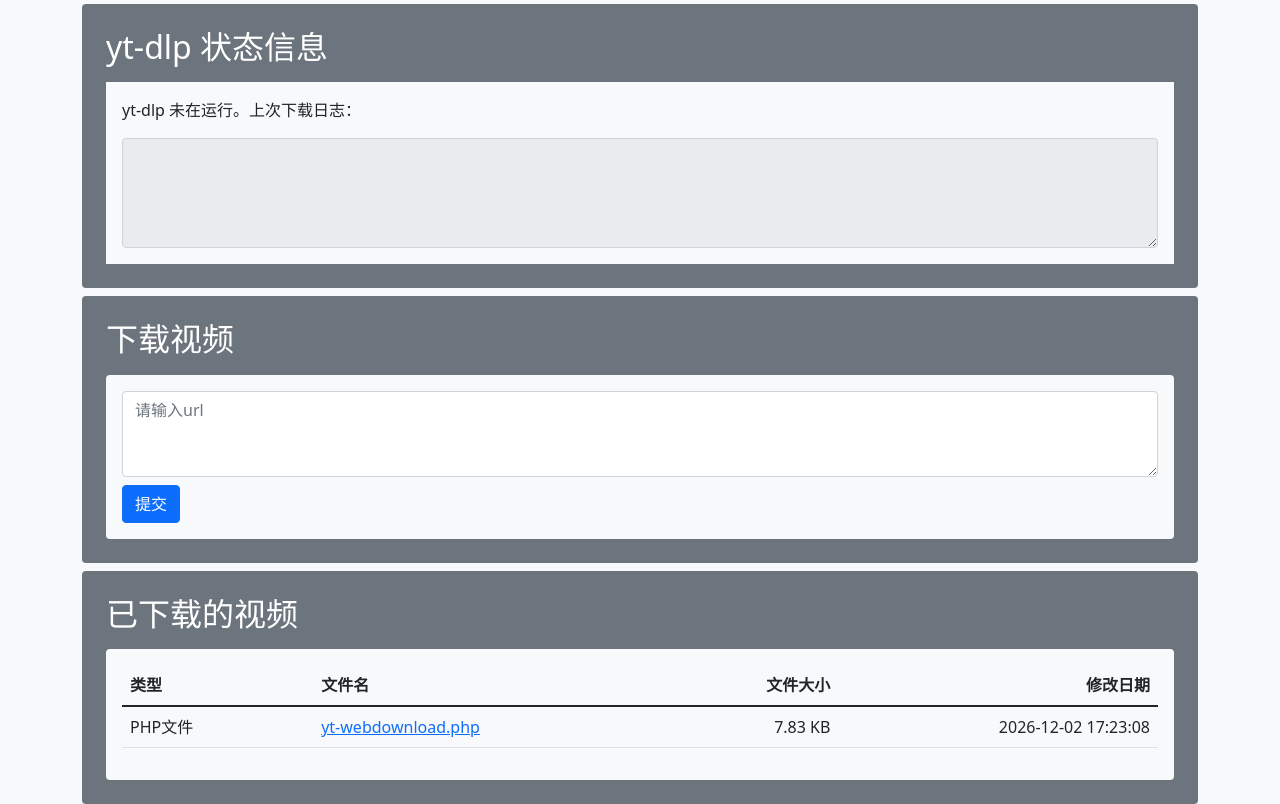
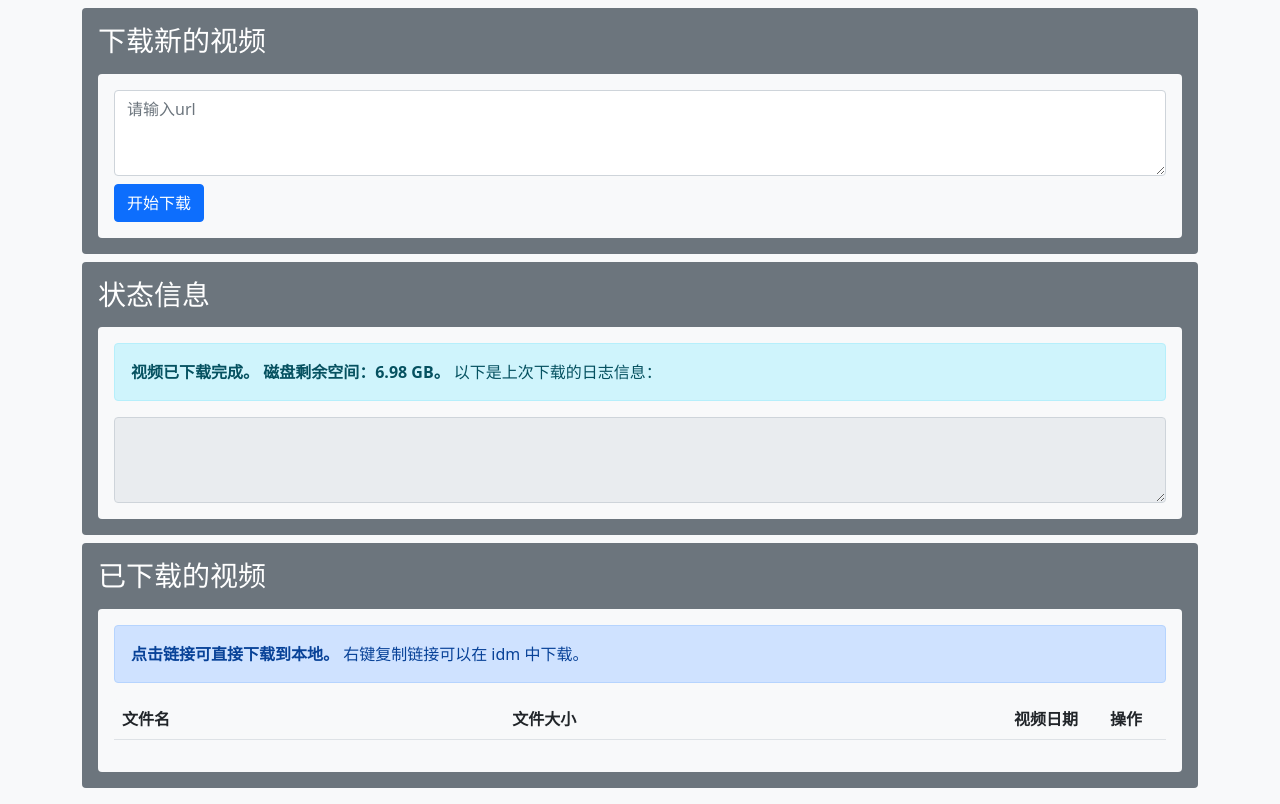
Before and after one commit to XiaoMiHongZhaJi/shortcut, a PHP site: page /yt-webdownload.php in a window 1280 px wide. Run offline with PHP 8.4, Linux system fonts and the light colour scheme; lists and menus that the app fills with data are empty.

Commit message:
yt-webdownload 优化

```diff
--- a/php/yt-webdownload/yt-webdownload.php
+++ b/php/yt-webdownload/yt-webdownload.php
@@ -9,14 +9,19 @@ exec("ps -ef | grep $ytDlpPath | grep -v grep | awk '{print$2}'", $output);
 if (!empty($output)) {
     $running = true;
     // 获取yt-dlp进程信息
-    exec("ps -p {$output[0]}", $processOutput);
-    $processInfo = implode("\n", $processOutput);
+    exec("ps -ef | grep $ytDlpPath | grep -v grep", $processOutput);
+    $processInfo = trim(implode("\n", $processOutput));
 }
 
 // 处理提交
 if ($_SERVER['REQUEST_METHOD'] === 'POST' && isset($_POST['url'])) {
     $url = $_POST['url'];
-
+    // 查找 & 的位置
+    $ampersandPos = strpos($url, '&');
+    // 截取字符串
+    if ($ampersandPos !== false) {
+        $url = substr($url, 0, $ampersandPos);
+    }
     // 执行命令并捕获输出  --proxy=http://127.0.0.1:7890
     $pid = popen("$ytDlpPath $url | tee downloading.log &", "r");
     pclose($pid);
@@ -36,8 +41,8 @@ if (file_exists('downloading.log')) {
     // 将文件内容拆分为行
     $lines = explode("\n", $content);
     // 取得最后3行
-    $lastThreeLines = array_slice($lines, -3);
-    $logContent = implode("\n", $lastThreeLines);
+    $lastThreeLines = array_slice($lines, -4);
+    $logContent = rtrim(implode("\n", $lastThreeLines));
 }
 
 // 终止yt-dlp进程
@@ -56,7 +61,7 @@ if (isset($_POST['terminate']) && $running) {
 <head>
     <meta charset="UTF-8">
     <meta name="viewport" content="width=device-width, initial-scale=1.0">
-    <title>yt-dlp 控制页面</title>
+    <title>视频下载器</title>
     <!-- 新 Bootstrap5 核心 CSS 文件 -->
     <link rel="stylesheet" href="https://cdn.staticfile.org/twitter-bootstrap/5.1.1/css/bootstrap.min.css">
     <!--  popper.min.js 用于弹窗、提示、下拉菜单 -->
@@ -66,51 +71,76 @@ if (isset($_POST['terminate']) && $running) {
 </head>
 <body class="bg-light text-dark">
 
-<div class="container mt-1">
-    <div class="p-4 bg-secondary rounded">
-        <h2 class="text-white">yt-dlp 状态信息</h2>
-        <div class="bg-light p-3 mt-3">
+<div class="container mt-2 mb-2">
+
+    <div class="bg-secondary p-3 rounded">
+        <h3 class="text-white">下载新的视频</h3>
+        <div class="bg-light p-3 mt-3 rounded">
+            <form method="post">
+                <textarea class="form-control" placeholder="请输入url" name="url" rows="3" required></textarea>
+                <input class="btn btn-primary mt-2" type="submit" <?php if ($running): echo "btn-disable disabled title='当前有视频正在下载，请等待下载完成'"; endif; ?> value="开始下载">
+            </form>
+        </div>
+    </div>
+
+    <div class="bg-secondary p-3 mt-2 rounded">
+        <h3 class="text-white">状态信息</h3>
+        <div class="bg-light p-3 mt-3 rounded">
             <?php if ($running): ?>
-                <p>yt-dlp 正在运行，进程信息如下：</p>
+                <div class="alert alert-success">
+                    <strong>提交成功，视频正在下载!</strong> 进程信息如下：
+                </div>
                 <textarea class="form-control" rows="2" readonly><?= $processInfo ?></textarea>
-                <form method="post">
+                <!--<form method="post">
                     <input class="btn btn-danger mt-2" type="submit" name="terminate" value="点击停止下载">
-                </form>
-                <p class="mt-4">实时下载日志：</p>
-                <textarea class="form-control" rows="4" readonly><?= $logContent ?></textarea>
+                </form>-->
                 <script>
                     // 每隔2秒刷新页面
                     setTimeout(function () {
                         location.reload();
                     }, 2000);
                 </script>
+                <p class="mt-4">实时下载日志：</p>
             <?php else: ?>
-                <p>yt-dlp 未在运行。上次下载日志：</p>
-                <textarea class="form-control" rows="4" readonly><?= $logContent ?></textarea>
+                <div class="alert alert-info">
+                    <strong>视频已下载完成。</strong>
+                    <?php
+                    $freeSpace = disk_free_space("./");
+                    $freeSpace = formatFileSize($freeSpace);
+                    echo '<strong>磁盘剩余空间：' . $freeSpace . '。</strong>'
+                    ?>
+                    以下是上次下载的日志信息：
+                </div>
             <?php endif; ?>
+            <textarea class="form-control" rows="3" readonly><?= $logContent ?></textarea>
         </div>
     </div>
 
-    <div class="bg-secondary p-4 mt-2 rounded">
-        <h2 class="text-white">下载视频</h2>
+    <div class="bg-secondary text-white p-3 mt-2 rounded">
+        <h3>已下载的视频</h3>
         <div class="bg-light p-3 mt-3 rounded">
-            <form method="post">
-                <textarea class="form-control" placeholder="请输入url" name="url" rows="3" required></textarea>
-                <input class="btn btn-primary mt-2" type="submit" <?php if ($running): echo "btn-disable disabled"; endif; ?> value="提交">
-            </form>
+            <div class="alert alert-primary">
+                <?php
+                // 处理删除操作
+                if ($_SERVER['REQUEST_METHOD'] === 'POST' && isset($_POST['action']) && $_POST['action'] == 'delete' && isset($_POST['file'])) {
+                    $fileToDelete = $_POST['file'];
+                    // 防止删除其他目录下的文件
+                    $filePathToDelete = realpath('./' . $fileToDelete);
+                    unlink($filePathToDelete);
+                    echo '<strong style="color: red;">文件删除成功</strong>';
+                }
+                ?>
+                <strong>点击链接可直接下载到本地。</strong> 右键复制链接可以在 idm 中下载。
             </div>
-    </div>
-
-    <div class="bg-secondary text-white p-4 mt-2 rounded">
-        <h2>已下载的视频</h2>
-        <div class="bg-light p-3 mt-3 rounded">
+            <div class="bg-light rounded">
                 <table class="table">
                     <thead>
                     <tr>
-                    <th style="min-width: 100px;">类型</th>
+                        <!--                        <th style="min-width: 100px;">类型</th>-->
                         <th>文件名</th>
-                    <th style="min-width: 100px; text-align: right;">文件大小</th>
-                    <th style="min-width: 165px; text-align: right;">修改日期</th>
+                        <th style="min-width: 100px; text-align: right;" class="d-none d-sm-table-cell">文件大小</th>
+                        <th style="min-width: 175px; text-align: right;" class="d-none d-md-table-cell">视频日期</th>
+                        <th style="width: 80px; text-align: center;">操作</th>
                     </tr>
                     </thead>
                     <tbody>
@@ -122,41 +152,66 @@ if (isset($_POST['terminate']) && $running) {
                     {
                         if (is_dir($dir)) {
                             if ($dh = opendir($dir)) {
-                            while (($file = readdir($dh)) !== false) {
-                                if ($file == '.' || $file == '..') {
+                                $fileDetails = [];
+                                while (($fileName = readdir($dh)) !== false) {
+                                    if ($fileName == '.' || $fileName == '..') {
                                         continue;
                                     }
+                                    if (endsWithAny($fileName, [".php", ".log", ".sh", ".html"])) {
+                                        continue;
+                                    }
+                                    $filePath = $dir . $fileName;
+                                    $fileDetails[$fileName] = [
+                                        'name' => $fileName,
+                                        'path' => $filePath,
+                                        'type' => is_dir($filePath) ? '文件夹' : '文件',
+                                        'size' => formatFileSize(filesize($filePath)),
+                                        'time' => date("Y-m-d H:i:s", filemtime($filePath)),
+                                        'filemtime' => filemtime($filePath),
+                                    ];
+                                }
+                                // 按照修改时间降序排序
+                                usort($fileDetails, function ($a, $b) {
+                                    return $b['filemtime'] - $a['filemtime'];
+                                });
+
                                 $textIndent = $page * 10;
-                                if (is_dir($dir . $file)) {
+                                foreach ($fileDetails as $fileDetail) :
+                                    $fileName = $fileDetail['name'];
+                                    $fileType = $fileDetail['type'];
+                                    $filePath = $fileDetail['path'];
+                                    if ($fileType == "文件夹") {
                                         echo "<tr style='text-indent: " . $textIndent . "px;'>";
-                                    echo "<td>文件夹</td>";
-                                    echo "<td>" . $file . "</td>";
-                                    echo "<td></td>";
-                                    echo "<td></td>";
+//                                        echo "<td>" . $fileType . "</td>";
+                                        echo "<td>【文件夹】" . $fileName . "</td>";
+                                        echo "<td class='d-none d-md-table-cell'></td>";
+                                        echo "<td class='d-none d-md-table-cell'></td>";
+                                        echo "<td class='d-none d-md-table-cell'></td>";
                                         echo "</tr>";
-                                    listFiles($dir . $file . "/", $page + 1);
+                                        listFiles($filePath . "/", $page + 1);
                                     } else {
-                                    $filePath = $dir . $file;
-                                    $fileSize = filesize($filePath);
-                                    $fileSizeFormatted = formatFileSize($fileSize);
-                                    $fileModified = date("Y-m-d H:i:s", filemtime($filePath));
-                                    $fileType = getFileType($file);
                                         echo "<tr style='text-indent: " . $textIndent . "px;'>";
-                                    echo "<td>" . $fileType . "</td>";
-                                    echo "<td><a href='" . $filePath . "' download>" . $file . "</a></td>";
-                                    echo "<td style='text-indent:0px; text-align: right;'>" . $fileSizeFormatted . "</td>";
-                                    echo "<td style='text-indent:0px; text-align: right;'>" . $fileModified . "</td>";
+//                                        echo "<td>" . $fileType . "</td>";
+                                        echo "<td><a href='" . $filePath . "' download>" . $fileName . "</a></td>";
+                                        echo "<td style='text-indent:0px; text-align: right;' class='d-none d-sm-table-cell'>" . $fileDetail['size'] . "</td>";
+                                        echo "<td style='text-indent:0px; text-align: right;' class='d-none d-md-table-cell'>" . $fileDetail['time'] . "</td>";
+                                        echo '<td style="text-indent:0px; text-align: right; padding: 4px;">
+                                                <form method="post">
+                                                    <input type="hidden" name="action" value="delete">
+                                                    <input type="hidden" name="file" value="' . htmlspecialchars($fileName) . '">
+                                                    <input class="btn btn-danger" type="submit" value="删除" style="text-align: right;">
+                                                </form>
+                                              </td>';
                                         echo "</tr>";
                                     }
-                            }
+                                endforeach;
+
                                 closedir($dh);
                             }
                         }
                     }
-
                     // 格式化文件大小
-                function formatFileSize($size)
-                {
+                    function formatFileSize($size){
                         $units = array('B', 'KB', 'MB', 'GB', 'TB');
                         $i = 0;
                         while ($size >= 1024 && $i < 4) {
@@ -165,18 +220,19 @@ if (isset($_POST['terminate']) && $running) {
                         }
                         return round($size, 2) . ' ' . $units[$i];
                     }
-
-                // 获取文件类型
-                function getFileType($file)
-                {
-                    $extension = pathinfo($file, PATHINFO_EXTENSION);
-                    if (!empty($extension)) {
-                        return strtoupper($extension) . "文件";
-                    } else {
-                        return "文件";
+                    // 以某字符串结尾
+                    function endsWithAny($str, $suffixes) {
+                        foreach ($suffixes as $suffix) {
+                            $length = strlen($suffix);
+                            // 使用substr获取字符串末尾的长度为$length的部分
+                            $end = substr($str, -$length);
+                            // 检查末尾是否与当前后缀相同
+                            if ($end === $suffix) {
+                                return true;
                             }
                         }
-
+                        return false;
+                    }
                     // 调用递归函数
                     listFiles($dir, 0);
                     ?>
@@ -185,16 +241,6 @@ if (isset($_POST['terminate']) && $running) {
             </div>
         </div>
     </div>
-<!--<script src="https://cdn.staticfile.org/jquery/1.10.2/jquery.min.js"></script>
-<script>
-    console.log(window.innerWidth)
-    var width = window.innerWidth;
-    if(width < 768){
-        $("tr th:eq(2)").hide()
-        $("tr th:eq(3)").hide()
-        $("tr td:eq(2)").hide()
-        $("tr td:eq(3)").hide()
-    }
-</script>-->
+</div>
 </body>
 </html>
```
Lines whose indentation alone changed are shown as unchanged.
